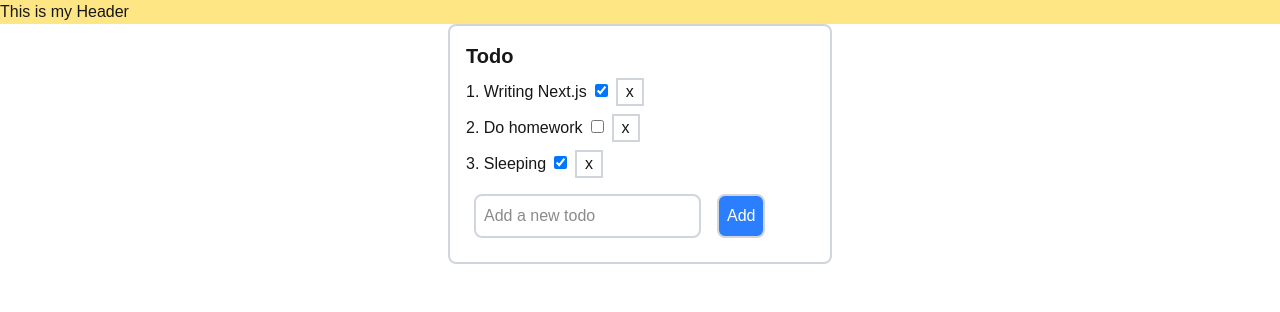
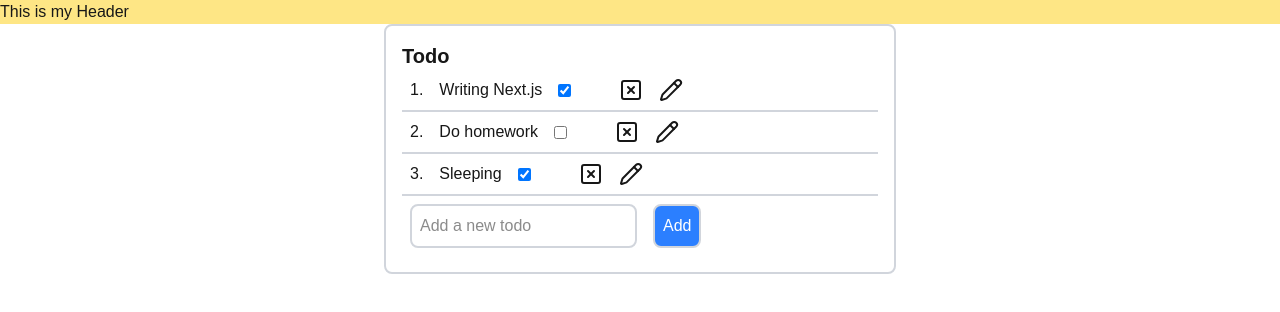
Before and after one commit to wwarodom/webapp, a Next.js app: page /todo in a window 1280 px wide. Shown: the top 312 px of the page. Built offline with nearby package versions, Linux system fonts and the light colour scheme.

Commit message:
fix bug adding and css

```diff
--- a/app/todo/page.tsx
+++ b/app/todo/page.tsx
@@ -1,6 +1,7 @@
 'use client'
 
 import { useState } from "react"
+import { Pencil, SquareX } from "lucide-react"
 
 export default function Todo() {
 
@@ -15,7 +16,7 @@ export default function Todo() {
     const addTask = () => {
         if (!task) return
         const newTask = {
-            id: todos.length + 1,
+            id:  todos[todos.length-1].id  + 1,
             title: task,
             complete: false
         }
@@ -29,23 +30,23 @@ export default function Todo() {
         setTodos(newTodos)
     }
 
-    return (<div className="border-2 max-w-sm border-gray-300 rounded-lg mx-auto p-4">
+    return (<div className="border-2 max-w-lg border-gray-300 rounded-lg mx-auto p-4">
         <h1 className="text-xl font-bold">Todo</h1>
         <div>
             <ul>
                 {todos.map(todo => (
-                    <li key={todo.id} className="my-2">
+                    <li key={todo.id} className="flex items-center gap-4 border-b-2 border-gray-300 p-2">
                         <span>{todo.id}. </span>
-                        <span className="mr-2"
+                        <span
                         >{todo.title}</span>
                         <input
-                            className="mr-2"
+                            className="mr-8"
                             type="checkbox"
                             defaultChecked={todo.complete} />
-                        <button
+                        <SquareX
                             onClick={() => deleteTask(todo.id)}
-                            className="border-2 border-gray-300 px-2 hover:bg-red-500 hover:text-white"
-                            > x </button>
+                            />
+                        <Pencil />
                     </li>
                 ))}
             </ul>
@@ -56,6 +57,7 @@ export default function Todo() {
                 value={task}
                 onChange={e => setTask(e.target.value)}
                 placeholder="Add a new todo" />
+
             <button
                 onClick={addTask}
                 className="border-2 border-gray-300 rounded-lg p-2 m-2 bg-blue-500 text-white"
```
Also changed, not shown: package.json (+8 -7 lines), 1 other file (tests, documents, lock files or other folders).
